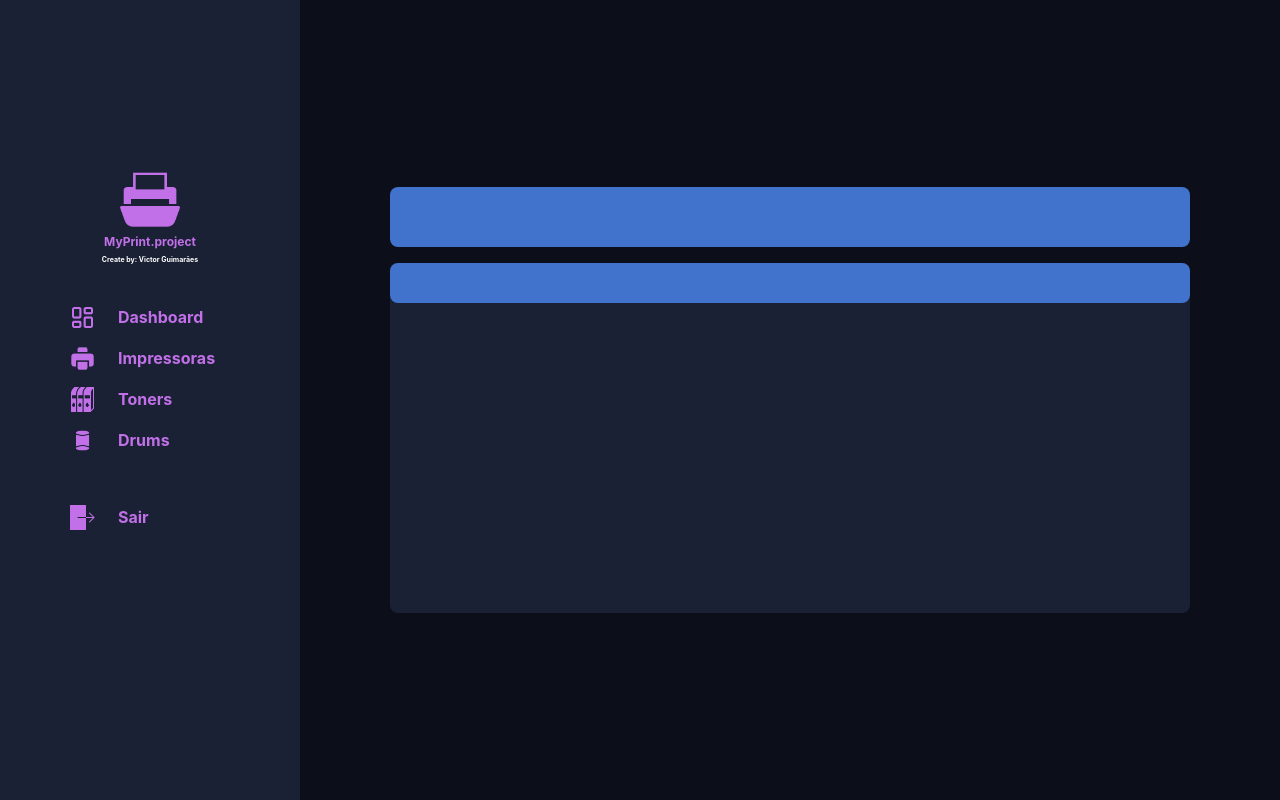
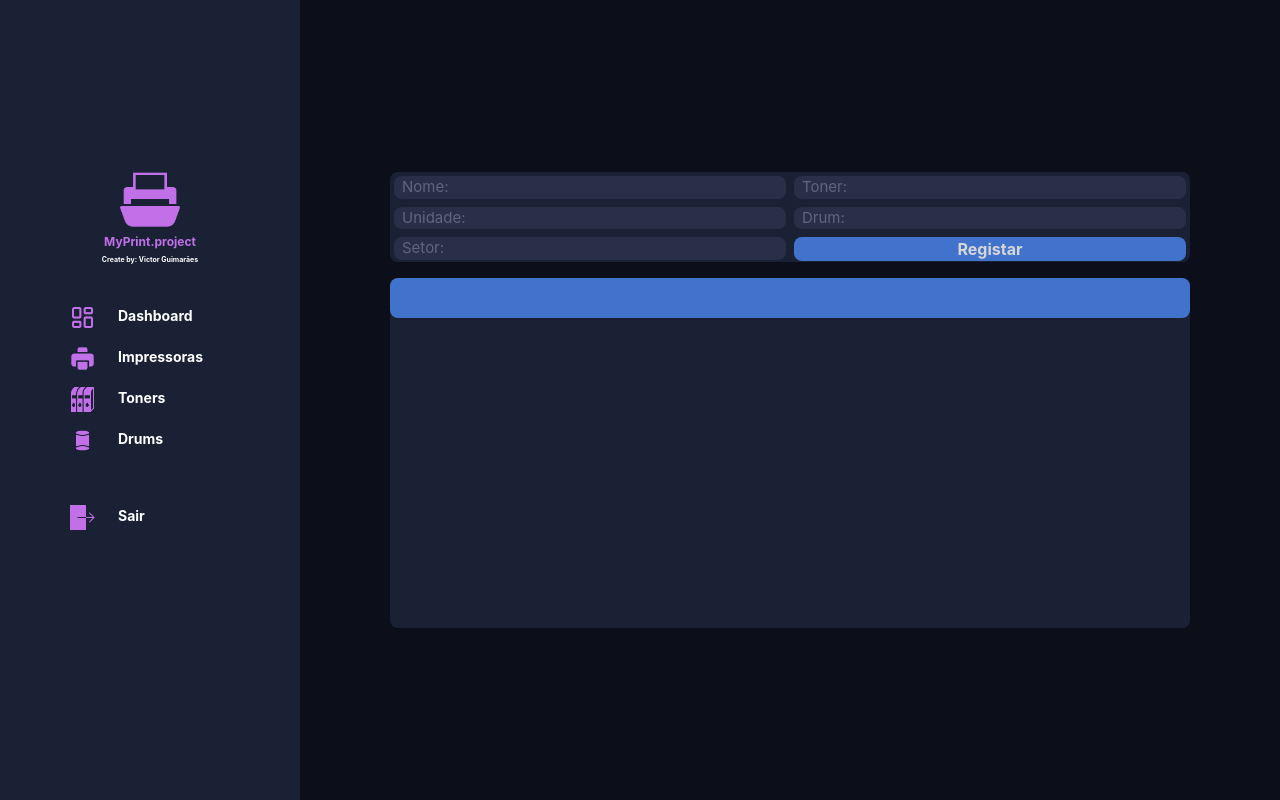
Before and after one commit to victorguimaraesdev/myprint-Next, a Next.js app: page /printer in a window 1280 px wide. Built offline with nearby package versions, Linux system fonts and the light colour scheme.

Commit message:
feat: Initiated a form register

```diff
--- a/src/app/printer/page.tsx
+++ b/src/app/printer/page.tsx
@@ -1,8 +1,10 @@
 import { List } from "@/components/printer/list";
+import { Register } from "@/components/printer/register";
 
 export default function Printer() {
     return (
-    <div className="flex flex-col justify-center items-center h-full w-full">
+    <div className="flex flex-col justify-center items-center h-full w-full gap-4">
+        <Register/>
         <List/>
     </div>
     )
--- a/src/components/printer/list/index.tsx
+++ b/src/components/printer/list/index.tsx
@@ -1,7 +1,6 @@
 export const List = () => {
    return (
     <div className="flex flex-col gap-4 justify-center items-center">
-        <div className="h-[60px] w-[800px] bg-[var(--supp2)] rounded-lg"></div>
         <div className="h-[350px] w-[800px] bg-[var(--primary)] rounded-lg">
              <div className="h-[40px] w-full bg-[var(--supp2)] rounded-lg"></div>
         </div>
--- /dev/null
+++ b/src/components/printer/register/index.tsx
@@ -0,0 +1,72 @@
+"use client"
+import { useState } from "react"
+
+export const Register = () => {
+    const [name, setName] = useState ('');
+    const [toner, setToner] = useState('');
+    const [drum, setDrum] = useState('');
+    const [unidade,setUnidade] = useState('');
+    const [setor,setSetor] = useState('');
+
+     const handleChange = (event: React.ChangeEvent<HTMLInputElement>) => {
+        setName(event.target.value);
+    };
+
+    return (
+         <div className="flex flex-row h-[90px] gap-2 p-1 w-[800px] bg-[var(--primary)] rounded-lg">
+            <div className="flex flex-col w-1/2 gap-2">
+                <div className="flex flex-col w-full justify-center items-center">
+                    <input
+                    type="text"
+                    placeholder="Nome:"
+                    value={name}
+                    onChange={handleChange}
+                     className="w-full bg-[#282f47] text-white rounded-lg
+                    placeholder:text-[#5f667e] text-[15px] pl-2" />
+                </div>
+                <div className="flex flex-col w-full justify-center items-center">
+                    <input
+                    type="text"
+                    placeholder="Unidade:"
+                    value={unidade}
+                    onChange={handleChange}
+                    className="w-full bg-[#282f47] text-white rounded-lg
+                    placeholder:text-[#5f667e] text-[15px] pl-2" />
+                </div>
+                 <div className="flex flex-col w-full justify-center items-center">
+                    <input
+                    type="text"
+                    placeholder="Setor:"
+                    value={setor}
+                    onChange={handleChange}
+                    className="w-full bg-[#282f47] text-white rounded-lg
+                    placeholder:text-[#5f667e] text-[15px] pl-2" />
+                </div>
+            </div>
+            <div className="flex flex-col w-1/2 gap-2">
+                <div className="flex flex-col w-full justify-center items-center">
+                    <input
+                    type="text"
+                    placeholder="Toner:"
+                    value={toner}
+                    onChange={handleChange}
+                    className="w-full bg-[#282f47] text-white rounded-lg
+                    placeholder:text-[#5f667e] text-[15px] pl-2" />
+                </div>
+                <div className="flex flex-col w-full justify-center items-center">
+                    <input
+                    type="text"
+                    placeholder="Drum:"
+                    value={drum}
+                    onChange={handleChange}
+                    className="w-full bg-[#282f47] text-white rounded-lg
+                    placeholder:text-[#5f667e] text-[15px] pl-2" />
+                </div>
+                <div className="flex flex-col w-full justify-center items-center">
+                    <button type="submit"
+                    className="w-full bg-[var(--supp2)] text-[#d6d6d6] font-bold rounded-lg">Registar</button>
+                </div>
+            </div>
+        </div>
+    )
+}
--- a/src/components/sidebar/index.tsx
+++ b/src/components/sidebar/index.tsx
@@ -7,37 +7,37 @@ export const  SideBar = () => {
                 <h1 className="font-bold text-[12px]">MyPrint.project</h1>
                 <h1 className="font-bold text-[7px]  text-white">Create by: Victor Guimarães</h1>
             </div>
-            <nav className="flex flex-col gap-4 h-40 w-full items-center " >
+            <nav className="flex flex-col gap-4 h-40 w-full items-center text-[14px] " >
                 <div className="flex flex-row gap-2  w-[160px] cursor-pointer hover:bg-[var(--hoverSide)] ">
                     <div className="flex flex-row w-[40px] ">
                         <img src="assets/icons/dashboard.png" alt="home" className="h-[25px] w-auto" />
                     </div>
-                    <span className="font-bold">Dashboard</span>
+                    <span className="font-bold text-white">Dashboard</span>
                 </div>
                  <div className="flex flex-row gap-2 w-[160px] cursor-pointer hover:bg-[var(--hoverSide)]">
                     <div className="flex flex-row w-[40px] ">
                      <img src="assets/icons/printer.png" alt="home" className="h-[25px] w-auto" />
                     </div>
-                    <span className="font-bold">Impressoras</span>
+                    <span className="font-bold text-white">Impressoras</span>
                 </div>
                  <div className="flex flex-row gap-2 w-[160px] cursor-pointer hover:bg-[var(--hoverSide)] ">
                     <div className="flex flex-row w-[40px] ">
                     <img src="assets/icons/toner.png" alt="home" className="h-[25px] w-auto" />
                     </div>
-                    <span className="font-bold">Toners</span>
+                    <span className="font-bold text-white">Toners</span>
                 </div>
                  <div className="flex flex-row gap-2 w-[160px] cursor-pointer hover:bg-[var(--hoverSide)]">
                     <div className="flex flex-row w-[40px]">
                         <img src="assets/icons/cylinder.png" alt="home" className="h-[25px] w-auto" />
                     </div>
-                    <span className="font-bold">Drums</span>
+                    <span className="font-bold text-white">Drums</span>
                 </div>
             </nav>
             <div className="flex flex-row gap-2 w-[160px] cursor-pointer hover:bg-[var(--hoverSide)] ">
                 <div className="flex flex-row w-[40px]">
                         <img src="assets/icons/out.png" alt="home" className="h-[25px] w-auto" />
                 </div>
-                    <span className="font-bold">Sair</span>
+                    <span className="font-bold text-white text-[14px]">Sair</span>
             </div>
             <div className="h-[1px] w-full mt-15"></div>
         </div>
```
